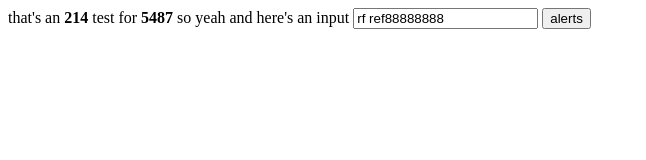
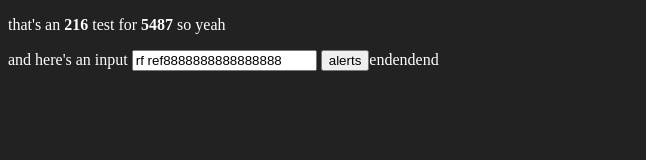
Before and after one commit to va9iff/vanyl, a plain HTML site: page samples/initial/index.html in a window 1280 px wide. Shown: the whole page, without its empty margins (0-646 px from the left). Drawn offline with Linux system fonts and the light colour scheme.

Commit message:
the most basic vanyl
only text and properties

```diff
--- a/samples/initial/app.js
+++ b/samples/initial/app.js
@@ -1,4 +1,4 @@
-import {v, sync, text, attr, bool, prop, on} from '/src/index.js'
+import {v, sync, render} from '/src/index.js'
 
 
 let state = {
@@ -7,15 +7,28 @@ let state = {
 	data1: 212
 }
 
+
+
 let myView = ()=> v`
-	that's an ${text(state.data1)} test for ${text(5487)} so yeah
-	and here's an input <input type="text" ${bool('disabled', state.disabled)} ${prop("value", state.value)}>
-	<button ${on('click', ()=>alert())}>alerts</button>
+<div>
+	<p>
+	  that's an ${state.data1} test for ${5487} so yeah
+	</p>
+	and here's an input
+	<input type="text"
+	${{'disabled': state.disabled}}
+	${{value: state.value}}>
+	<button ${{'@click': ()=>alert()}}>alerts</button>endendend
+</div>
 `
 
-// let myViewV = ()=> v`that's an ${212} test for ${5487} so yeah`
+// attr.value(state.disabled)
+// bool.disabled(state.disabled)
+// on.click(()=>alert())
 
 let a = sync(myView, document.body)
+
+// let b = render(myView)
 
 a.update()
 
@@ -24,6 +37,6 @@ setInterval(()=>{
 	state.disabled = !state.disabled
 	state.data1++
 	a.update()
-}, 2000)
+}, 1200)
 
 console.log(a)
--- a/samples/initial/index.html
+++ b/samples/initial/index.html
@@ -5,7 +5,7 @@
 	<meta name="viewport" content="width=device-width, initial-scale=1.0">
 	<title>initial vanyl test</title>
 </head>
-<body>
+<body style="background-color: #222; color: #fff;">
 	<script src="./app.js" type="module"></script>
 </body>
 </html>
--- a/src/index.js
+++ b/src/index.js
@@ -1,168 +1,77 @@
-let uniqueAttribute = (() => {
-	let ___uniqueAttribute = 0
-	return () => `um${___uniqueAttribute++}`
+let unique = (() => {
+	let ___u___ = 0
+	return () => `um${___u___++}`
 })()
 
-let attrSelector = attr => `[${attr}]`
-
 class Controller {
-	// marks[]; vResult; ?vFun();
 	constructor(vResult) {
 		this.vResult = vResult
-		this.marks = vResult.markNotes.map(markNote=>new markNote.cls(...markNote.args))
 	}
 	static fromVFun(vFun) {
 		let controller = new this(vFun())
 		controller.vFun = vFun
 		return controller
 	}
-	initMarks() {
+	datas = [] // [{for:"text", element: div}]
+	markProp() {
+		let data = { unique: unique(), for: "props" }
+		this.datas.push(data)
+		console.log(data.unique)
+		return data.unique
+	}
+	markText() {
+		let data = { unique: unique(), for: "text" }
+		this.datas.push(data)
+		console.log(data.unique)
+		return `<b ${data.unique}>${data.unique}</b>`
+	}
+	init() {
 		let result = ""
-		for (let [i, permaMark] of this.marks.entries()) {
-			result += permaMark.init({
-				controller: this,
-				i,
-			}).writes
+		let [lt, gt] = [0, 0]
+		for (let [i, arg] of this.vResult.args.entries()) {
+			let string = this.vResult.strings[i]
+			;[gt, lt] = [gt + string.split(">").length, lt + string.split("<").length]
+			result += string + (lt > gt ? this.markProp() : this.markText())
 		}
 		return result + this.vResult.strings.at(-1)
 	}
-	updateWith(freshResult) {
-		let freshMarkNotes = freshResult.markNotes
-		for (let [i, permaMark] of this.marks.entries()) {
-			let freshMarkNote = freshMarkNotes[i]
-			permaMark.refresh(...freshMarkNote.args)
+	updateWith(freshVResult) {
+		let args = freshVResult.args
+		for (let [i, data] of this.datas.entries()) {
+			let arg = args[i]
+			if (data.for == "text") {
+				data.element.innerHTML = arg
+			} else if (data.for == "props") {
+				for (let [key, value] of Object.entries(arg)) data.element[key] = value
+			}
 		}
 	}
 	update() {
 		this.updateWith(this.vFun())
 	}
 	processMarks() {
-		for (let permaMark of this.marks) permaMark.process()
+		for (let data of this.datas)
+			data.element = this.topElement.querySelector(`[${data.unique}]`)
 	}
 	syncTo(topElement) {
 		this.topElement = topElement
-		this.topElement.innerHTML = this.initMarks() //~
+		this.topElement.innerHTML = this.init() //~
 		this.processMarks()
 	}
-	takeFirstChild() {
-		this.fragment = this?.createDocumentFragment() // ? for linter
-		this.fragment.innerHTML = this.initMarks()
-		if ([...this.fragment.childNodes].length > 3)
-			throw `more than text, node, text`
-		this.topElement = this.fragment.firstChild()
-	}
+	/*takeFirstChild() {
+		// this.fragment = new DocumentFragment();
+		// this.fragment.innerHTML = this.init()
+		this.parser = new DOMParser();
+		// const htmlString = "<strong>Beware of the leopard</strong>";
+		const htmlString = this.init();
+		this.domik = this.parser.parseFromString(htmlString, "text/html");
+		console.log(this.domik)
+		this.topElement = this.domik.body.firstChild
+		console.log(this.topElement)
+	}*/
 }
 
-class Mark {
-	constructor(){}
-	get string() {
-		return this.controller.vResult.strings[this.i]
-	}
-	get data() {
-		return this.controller.vResult.markNotes[this.i]
-	}
-	init({ controller, i }) {
-		this.controller = controller
-		this.i = i
-		return {
-			writes: this.string,
-		}
-	}
-	process(){}
-	refresh(){}
-}
-
-class Text extends Mark {
-	constructor(text) {
-		super(...arguments)
-	}
-	init(Controller, i) {
-		super.init(...arguments)
-		this.selectorAttr = uniqueAttribute()
-		return {
-			writes: this.string + `<b ${this.selectorAttr}>${this.selectorAttr}</b>`,
-		}
-	}
-	process() {
-		super.process(...arguments)
-		this.element = this.controller.topElement.querySelector(
-			attrSelector(this.selectorAttr)
-		)
-	}
-	refresh(text) {
-		super.refresh(...arguments)
-		this.element.innerHTML = text
-	}
-}
-export let text = (...args) => ({cls:Text, args:args})
-
-
-
-class InSingleElement extends Mark{
-	init(Controller, i) {
-		super.init(...arguments)
-		this.selectorAttr = uniqueAttribute()
-		return {
-			writes: this.string + this.selectorAttr
-		}
-	}
-	process() {
-		super.process(...arguments)
-		this.element = this.controller.topElement.querySelector(
-			attrSelector(this.selectorAttr)
-		)
-	}
-}
-
-
-class Attr extends InSingleElement {
-	constructor(attributeName, attributeValue) {
-		super(...arguments)
-		this.attributeName = attributeName // it shouldn't change per Attr Mark
-	}
-	refresh(XattributeName, attributeValue) {
-		super.refresh(...arguments)
-		this.element.setAttribute(this.attributeName, attributeValue)
-	}
-}
-export let attr = (...args) => ({cls:Attr, args:args})
-
-
-class Bool extends Attr {
-	refresh(XattributeName, attributeValue) {
-		super.refresh(...arguments)
-		if (attributeValue) this.element.setAttribute(this.attributeName, attributeValue)
-		else this.element.removeAttribute(this.attributeName)
-
-	}
-}
-export let bool = (...args) => ({cls:Bool, args:args})
-
-class Prop extends Attr {
-	refresh(XattributeName, attributeValue) {
-		super.refresh(...arguments)
-		this.element[this.attributeName] = attributeValue
-	}
-}
-export let prop = (...args) => ({cls:Prop, args:args})
-
-
-class On extends InSingleElement{
-	constructor(eventType, fun){
-		super(...arguments)
-		this.eventType = eventType
-		this.fun = fun
-	}
-	process(){
-		super.process()
-		this.element.addEventListener(this.eventType, this.fun)
-	}
-	update(){}
-}
-export let on = (...args) => ({cls:On, args:args})
-
-
-export let v = (strings, ...markNotes) => ({ strings, markNotes })
+export let v = (strings, ...args) => ({ strings, args })
 
 export let sync = (vFun, topElement) => {
 	let controller = Controller.fromVFun(vFun)
@@ -170,9 +79,10 @@ export let sync = (vFun, topElement) => {
 	return controller
 }
 
-// vResult {strings: [string], markNotes: [markNote]}
-// markNote {cls:Mark, args: []}
-export let render = vFun => { // -> [vResult]
+// arg: any
+// vResult: {strings: [''], args: [arg]}
+export let render = vFun => {
+	// -> [vResult]
 	let controller = Controller.fromVFun(vFun)
 	controller.takeFirstChild()
 	return controller
```
Also changed, not shown: draft/appV5.js (added, +66 -0 lines), draft/indexV5.js (added).
